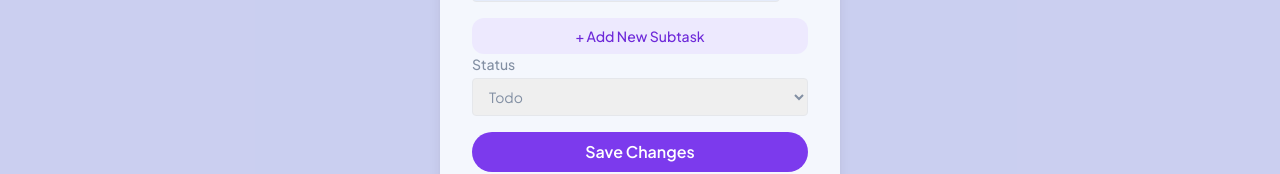
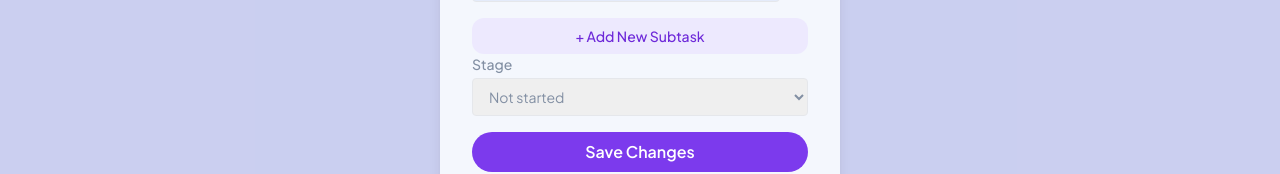
Before and after one commit to elandmartinez/Kanban-app, a React (Create React App) app: page / in a window 1280 px wide. Both pictures are taken after a click on the button "Add New Task". Shown: the part 480-654 px from the top of the page. Built offline with nearby package versions, Linux system fonts and the light colour scheme.

Commit message:
implemented dynamic data exposure on task stage for Add task component WIP: refactoring DropdownSelector component

```diff
--- a/src/components/dialogs/AddTaskDialog.tsx
+++ b/src/components/dialogs/AddTaskDialog.tsx
@@ -14,6 +14,9 @@ interface AddTaskDialogProps {
 export default function AddTaskDialog ({ setOpenAddTaskDialog }: AddTaskDialogProps) {
   const [subtasks, setSubtasks] = useState(["Define user model", "Add auth endpoints"]);
   const alltasks = useSelector((state:RootState) => state.tasks)
+  const selectedBoard = useSelector((state: RootState) => state.selectedBoard)
+  const allBoards = useSelector((state: RootState) => state.boards)
+  const currentBoard = allBoards.find((board) => board.id === selectedBoard.id)
   const dispatch = useDispatch()
 
   const addSubtask = () => setSubtasks([...subtasks, ""]);
@@ -96,14 +99,16 @@ export default function AddTaskDialog ({ setOpenAddTaskDialog }: AddTaskDialogPr
 
       {/* Status */}
       <div>
-        <label className="block text-sm font-medium mb-1">Status</label>
+        <label className="block text-sm font-medium mb-1">Stage</label>
         <select
           name="stage"
           className="w-full rounded border px-3 py-2 text-sm outline-none focus:ring-2 focus:ring-primary"
         >
-          <option value="Todo">Todo</option>
-          <option value="Doing">Doing</option>
-          <option value="Done">Done</option>
+          {
+            currentBoard?.taskStages.map((stage, index) => (
+              <option key={index} value={stage}>{stage}</option>
+            ))
+          }
         </select>
       </div>
 
--- a/src/components/dialogs/EditTaskDialog.tsx
+++ b/src/components/dialogs/EditTaskDialog.tsx
@@ -107,7 +107,6 @@ export default function EditTaskDialog ({boardStages, selectedTaskId, setOpenEdi
 
       {/* Stage */}
       <div className="relative">
-        <label className="block text-sm font-semibold mb-1">Stage</label>
         <DropdownSelector stages={boardStages} taskData={taskData} shouldUpdateStateOnChange={false} optionalSetStageStateFunc={setTaskStage}/>
       </div>
 
--- a/src/components/secondary/DropdownSelector.tsx
+++ b/src/components/secondary/DropdownSelector.tsx
@@ -33,6 +33,7 @@ export default function DropdownSelector ({ stages, taskData, shouldUpdateStateO
 
   return (
     <div className="text-[0.85rem] text-secondaryTextColor font-semibold">
+      {/*
       <button
         className="z-20 relative w-full h-10 rounded-md border-[0.5px] flex justify-between items-center text-start border-secondaryTextColor bg-background px-3 transition-all duration-100 hover:bg-backgroundSemi active:bg-background"
         onClick={(e) => {
@@ -43,6 +44,8 @@ export default function DropdownSelector ({ stages, taskData, shouldUpdateStateO
         {taskData?.stage}
         <Icon SvgComponent={dropdownArrow} classname="w-5 h-5" />
       </button>
+      */}
+      <label className="block text-sm text-mainTextColor font-semibold mb-1">Stage</label>
       <select
         value={taskData?.stage}
         onChange={(e) => {
@@ -55,6 +58,8 @@ export default function DropdownSelector ({ stages, taskData, shouldUpdateStateO
             stages?.map((stage, index) => {
               const islastStage = index === stages.length-1
               const isFirstStage = index === 0
+              console.log({stage})
+
               return (
                 <option
                   key={index}
```
